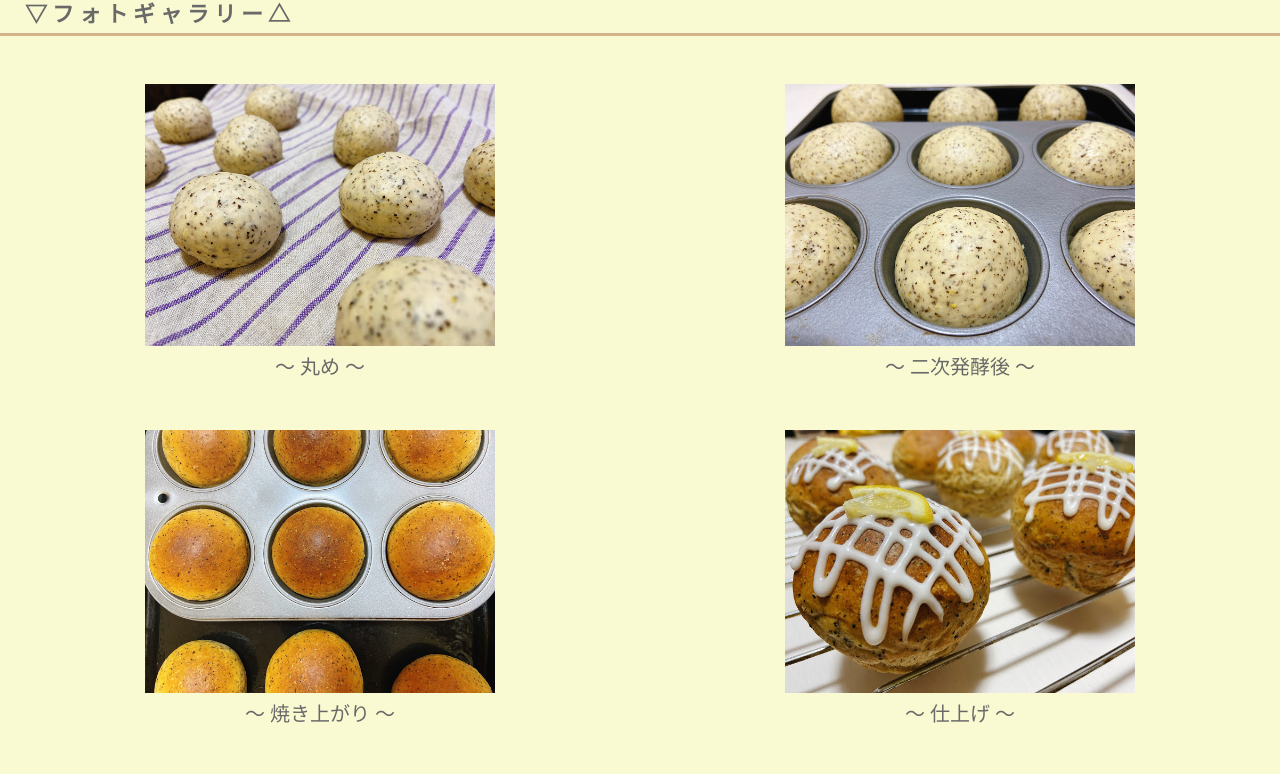
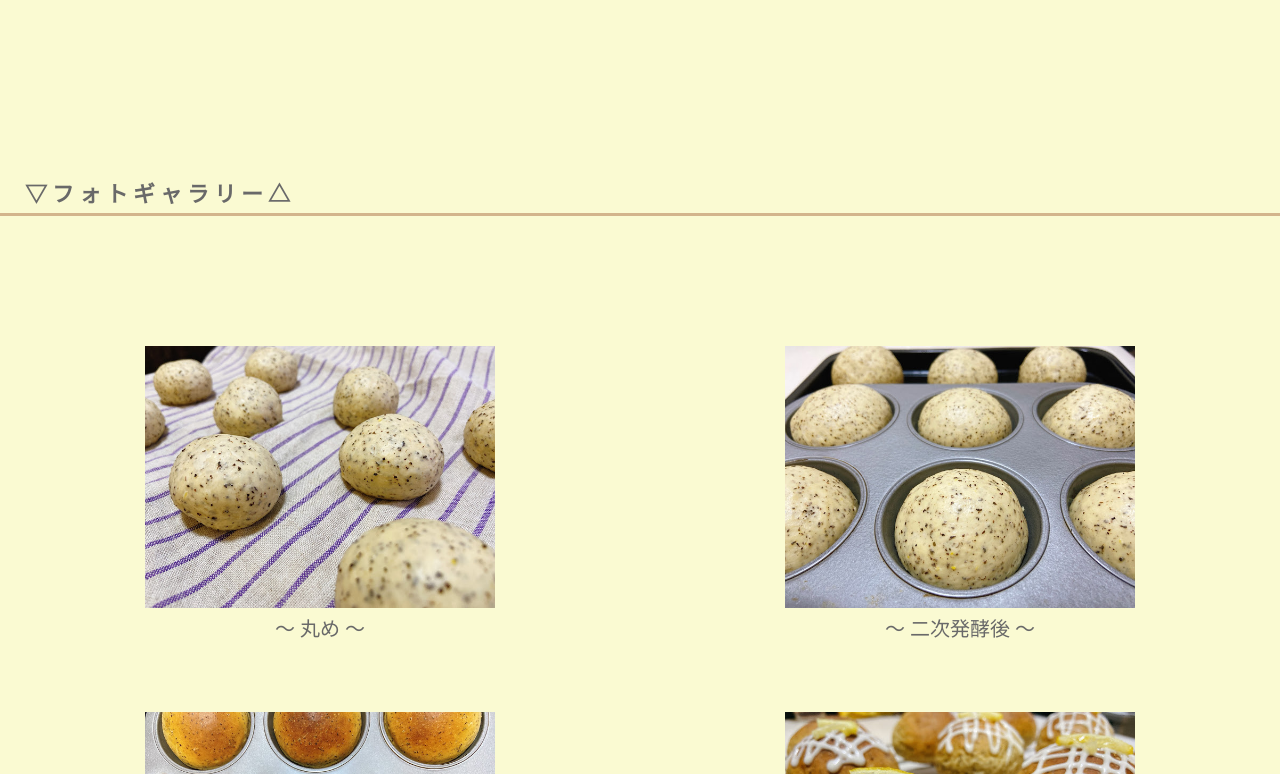
Before and after one commit to se-nao/se-nao.github.io, a plain HTML site: page lemontea.html in a window 1280 px wide. Shown: the part 218-992 px from the top of the page. Drawn offline with Linux system fonts and the light colour scheme.

Commit message:
Update lemonstyle.css

```diff
--- a/lemonstyle.css
+++ b/lemonstyle.css
@@ -28,7 +28,7 @@ padding: 20px 50px;
 }
 
 .main{
-padding-top: 100px;
+padding-top: 130px;
 height: 3000px;
 color: dimgray
 }
@@ -43,8 +43,8 @@ font-weight: normal;
 border-bottom: 3px solid tan;
 font-size: 22px;
 letter-spacing: 5px;
-padding: 10px 0px 5px 25px;
-padding-bottom: 5px;
+padding: 160px 0px 5px 25px;
+margin-bottom: 80px;
 clear: both;
 }
 
@@ -52,7 +52,7 @@ clear: both;
 float: left;
 text-align: center;
 width: 50%;
-margin-top: 30px;
+margin-top: 50px;
 
 
 }
```
